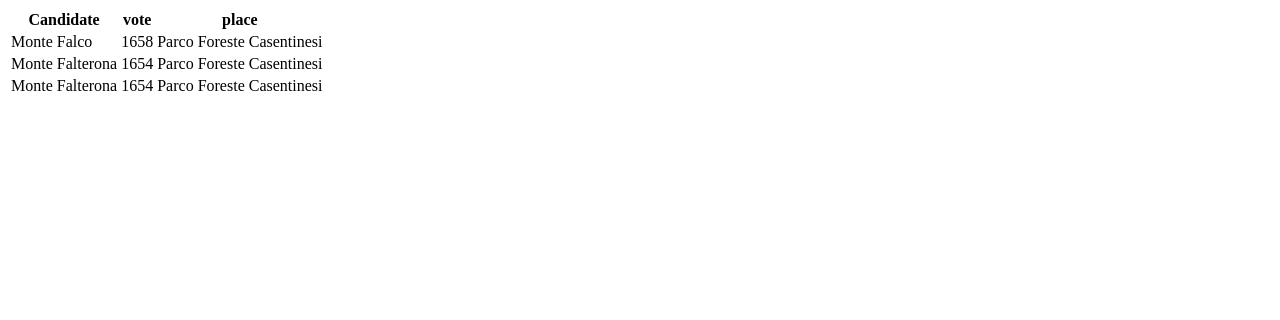
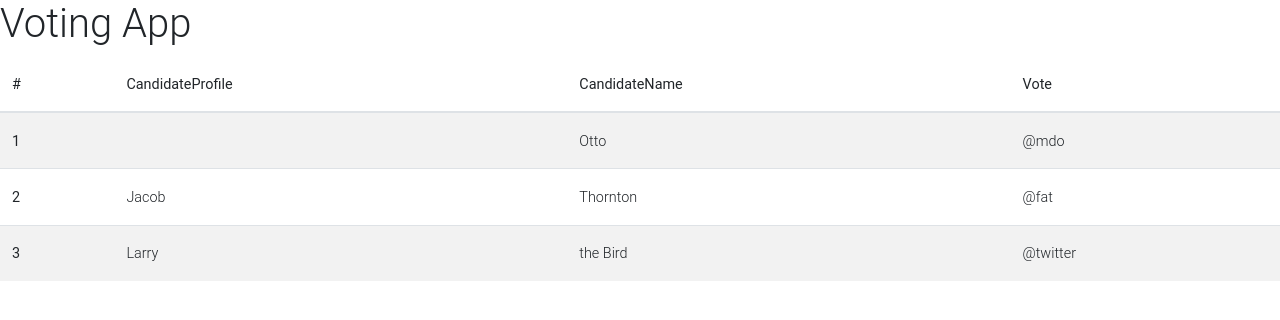
Before and after one commit to Akumucollins/Voting-App, a plain HTML site: page index.html in a window 1280 px wide. Drawn offline with Linux system fonts and the light colour scheme.

Commit message:
added images and modified the table structure

```diff
--- a/index.html
+++ b/index.html
@@ -4,31 +4,39 @@
     <meta charset="UTF-8">
     <meta name="viewport" content="width=device-width, initial-scale=1.0">
     <title>Voting App</title>
+    <link rel="stylesheet" href="css/bootstrap.min.css">
+    <link rel="stylesheet" href="css/mdb.css">
+    <link rel="stylesheet" href="css/main.css">
 </head>
 <body>
-    <table>
+    <h1>Voting App</h1>
+    <table class="table table-striped">
         <thead>
           <tr>
-            <th>Candidate</th>
-            <th>vote</th>
-            <th>place</th>
+            <th scope="col">#</th>
+            <th scope="col">CandidateProfile</th>
+            <th scope="col">CandidateName</th>
+            <th scope="col">Vote</th>
           </tr>
         </thead>
         <tbody>
           <tr>
-            <td>Monte Falco</td>
-            <td>1658</td>
-            <td>Parco Foreste Casentinesi</td>
+            <th scope="row">1</th>
+            <td></td>
+            <td>Otto</td>
+            <td>@mdo</td>
           </tr>
           <tr>
-            <td>Monte Falterona</td>
-            <td>1654</td>
-            <td>Parco Foreste Casentinesi</td>
+            <th scope="row">2</th>
+            <td>Jacob</td>
+            <td>Thornton</td>
+            <td>@fat</td>
           </tr>
           <tr>
-            <td>Monte Falterona</td>
-            <td>1654</td>
-            <td>Parco Foreste Casentinesi</td>
+            <th scope="row">3</th>
+            <td>Larry</td>
+            <td>the Bird</td>
+            <td>@twitter</td>
           </tr>
         </tbody>
       </table>
```
Also changed, not shown: images/candidate_1.jpeg (added), images/candidate_2.jpeg (added), images/candidate_3.jpeg (added), js/main.js (added). Lines whose indentation alone changed are shown as unchanged.
